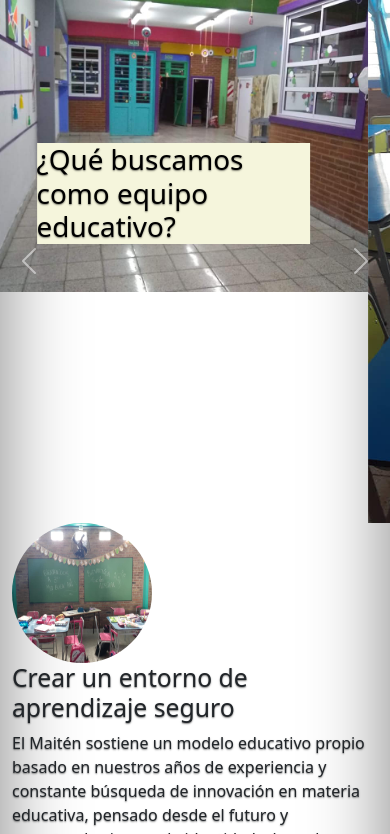
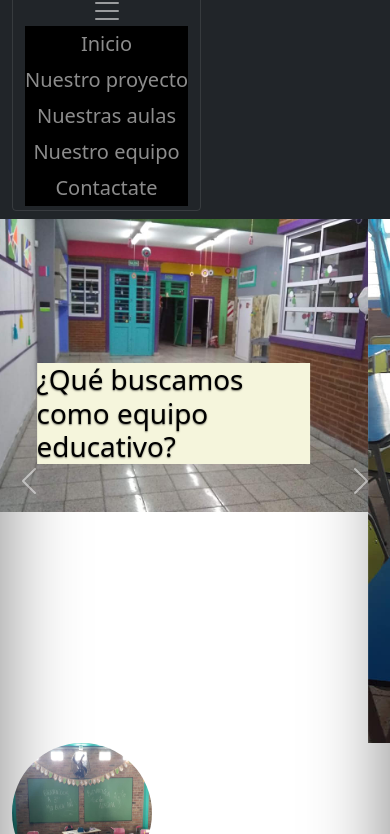
Before and after one commit to Colegio-maiten/colegiomaiten-, a plain HTML site: page nuestro equipo.html in a window 390 px wide. Shown: the part 57-891 px from the top of the page. Drawn offline with nearby package versions, Linux system fonts and the light colour scheme; files that its build step writes are made by us from their sources.

Commit message:
Update nuestro equipo.html

```diff
--- a/nuestro equipo.html
+++ b/nuestro equipo.html
@@ -50,16 +50,48 @@
 
 <body>
 
-    <header>
+  <header>
         <nav class="navbar navbar-expand-md navbar-dark fixed-top bg-dark static">
             <div class="container-fluid">
                 <a href="index.html"><img src="./logomaiten - copia.html" alt="logo" height="40" width="45"
                         margin="2px">
                     <a class="navbar-brand" href="#">Colegio Privado Maitén</a>
-                    <button class="navbar-toggler" type="button" data-bs-toggle="collapse"
-                        data-bs-target="#navbarCollapse" aria-controls="navbarCollapse" aria-expanded="false"
-                        aria-label="Toggle navigation">
+                    <button class="navbar-toggler" type="button" data-bs-toggle="collapse" data-bs-target="nav-item"
+                        aria-controls="navbarCollapse" aria-expanded="true" aria-label="Toggle navigation">
                         <span class="navbar-toggler-icon"></span>
+                        <div class="navbar-collapse collapse show" id="navbarSupportedContent" style="">
+                            <ul style="background-color:black; text-align: center; display: block;"
+                                class="navbar-nav ml-auto">
+                                <li class="nav-item">
+                                    <a class="nav-link" href="./index.html">Inicio</a>
+                                </li>
+                                <div class="navbar-collapse collapse show" id="navbarSupportedContent" style="">
+                                    <ul class="navbar-nav ml-auto">
+                                        <li class="nav-item">
+                                            <a class="nav-link" href="./nuestro proyecto.html">Nuestro proyecto</a>
+                                        </li>
+                                        <div class="navbar-collapse collapse show" id="navbarSupportedContent" style="">
+                                            <ul class="navbar-nav ml-auto">
+                                                <li class="nav-item">
+                                                    <a class="nav-link" href="./nuestras aulas.html">Nuestras aulas</a>
+                                                </li>
+                                                <div class="navbar-collapse collapse show" id="navbarSupportedContent"
+                                                    style="">
+                                                    <ul class="navbar-nav ml-auto">
+                                                        <li class="nav-item">
+                                                            <a class="nav-link" href="./nuestro equipo.html">Nuestro
+                                                                equipo</a>
+                                                        </li>
+                                                        <div class="navbar-collapse collapse show"
+                                                            id="navbarSupportedContent" style="">
+                                                            <ul class="navbar-nav ml-auto">
+                                                                <li class="nav-item">
+                                                                    <a class="nav-link"
+                                                                        href="./contacto.html">Contactate</a>
+                                                                </li>
+                                                            </ul>
+                                                        </div>
+                                                    </ul>
                     </button>
                     <div class="collapse navbar-collapse" id="navbarCollapse">
                         <ul class="navbar-nav me-auto mb-2 mb-md-0">
```
